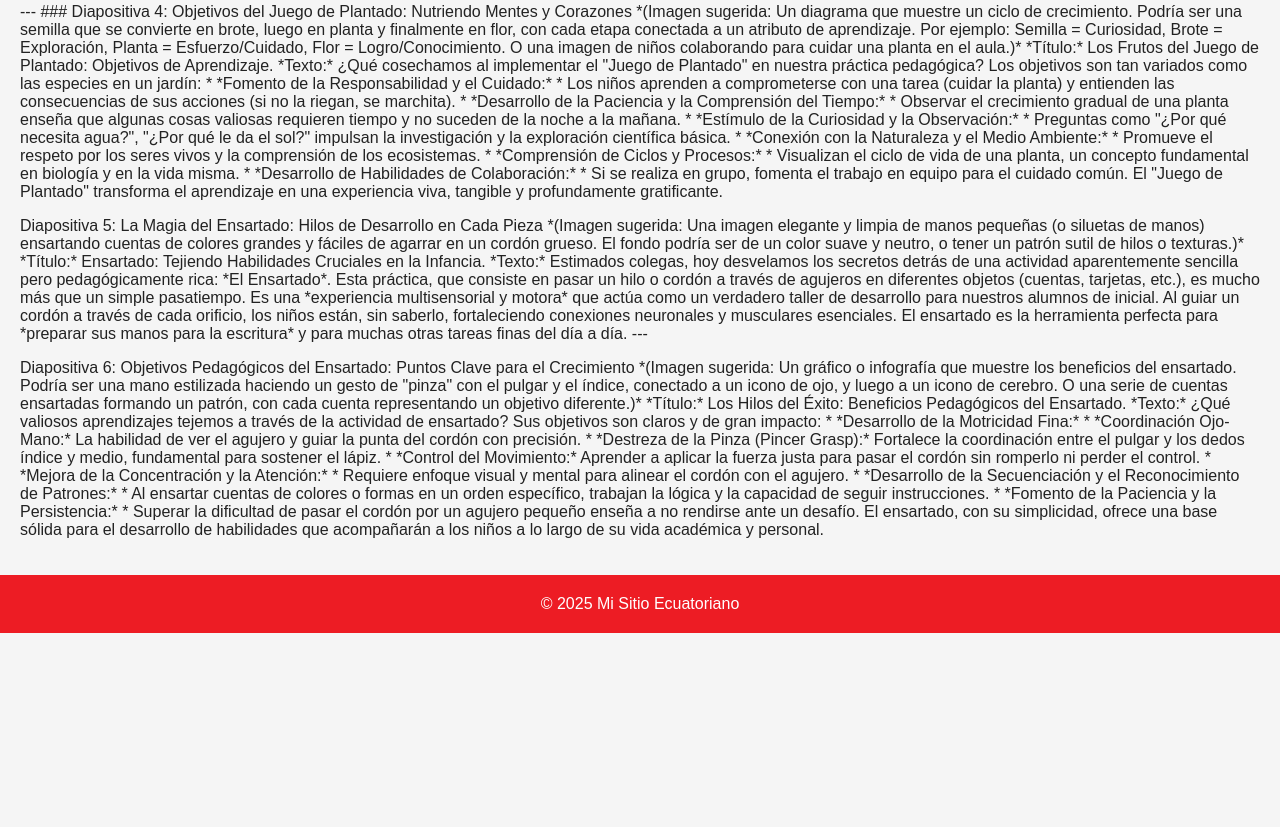
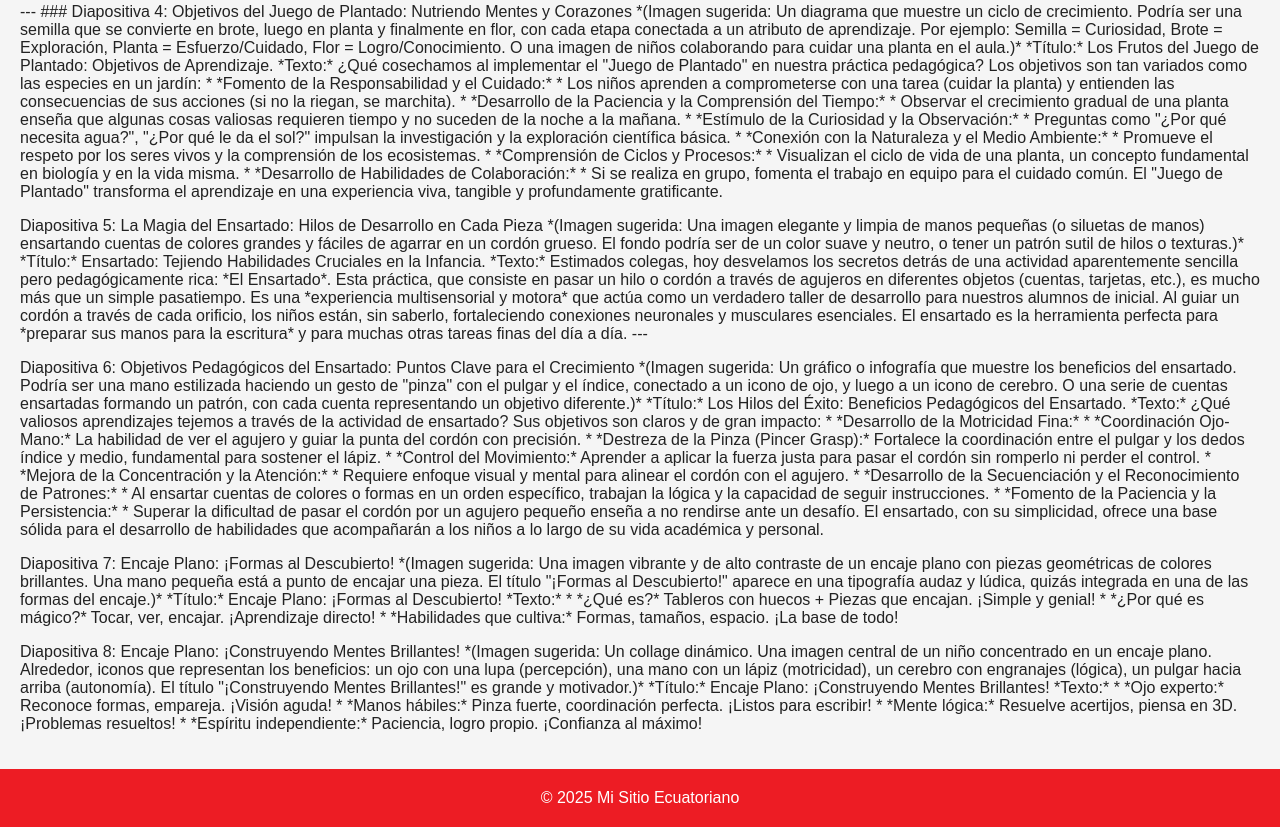
Before and after one commit to Miguelitopro500/ConversacionyRecomendacionJ1, a plain HTML site: page index.html in a window 1280 px wide. Shown: the part 809-1636 px from the top of the page. Before the commit the page ends 1442 px from the top, so only its background shows below. Drawn offline with Linux system fonts and the light colour scheme.

Commit message:
Update index.html

```diff
--- a/index.html
+++ b/index.html
@@ -208,6 +208,32 @@ Al guiar un cordón a través de cada orificio, los niños están, sin saberlo,
 El ensartado, con su simplicidad, ofrece una base sólida para el desarrollo de habilidades que acompañarán a los niños a lo largo de su vida académica y personal.
 </p>
 
+  <p>Diapositiva 7: Encaje Plano: ¡Formas al Descubierto!
+
+*(Imagen sugerida: Una imagen vibrante y de alto contraste de un encaje plano con piezas geométricas de colores brillantes. Una mano pequeña está a punto de encajar una pieza. El título "¡Formas al Descubierto!" aparece en una tipografía audaz y lúdica, quizás integrada en una de las formas del encaje.)*
+
+*Título:* Encaje Plano: ¡Formas al Descubierto!
+
+*Texto:*
+
+*   *¿Qué es?* Tableros con huecos + Piezas que encajan. ¡Simple y genial!
+*   *¿Por qué es mágico?* Tocar, ver, encajar. ¡Aprendizaje directo!
+*   *Habilidades que cultiva:* Formas, tamaños, espacio. ¡La base de todo!
+  </p>
+
+  <p>Diapositiva 8: Encaje Plano: ¡Construyendo Mentes Brillantes!
+
+*(Imagen sugerida: Un collage dinámico. Una imagen central de un niño concentrado en un encaje plano. Alrededor, iconos que representan los beneficios: un ojo con una lupa (percepción), una mano con un lápiz (motricidad), un cerebro con engranajes (lógica), un pulgar hacia arriba (autonomía). El título "¡Construyendo Mentes Brillantes!" es grande y motivador.)*
+
+*Título:* Encaje Plano: ¡Construyendo Mentes Brillantes!
+
+*Texto:*
+
+*   *Ojo experto:* Reconoce formas, empareja. ¡Visión aguda!
+*   *Manos hábiles:* Pinza fuerte, coordinación perfecta. ¡Listos para escribir!
+*   *Mente lógica:* Resuelve acertijos, piensa en 3D. ¡Problemas resueltos!
+*   *Espíritu independiente:* Paciencia, logro propio. ¡Confianza al máximo!
+  </p>
 </div>
 
 <div id="noticias" class="section">
```
